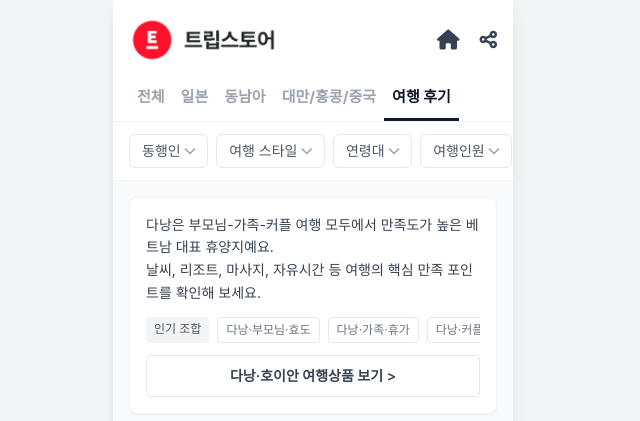
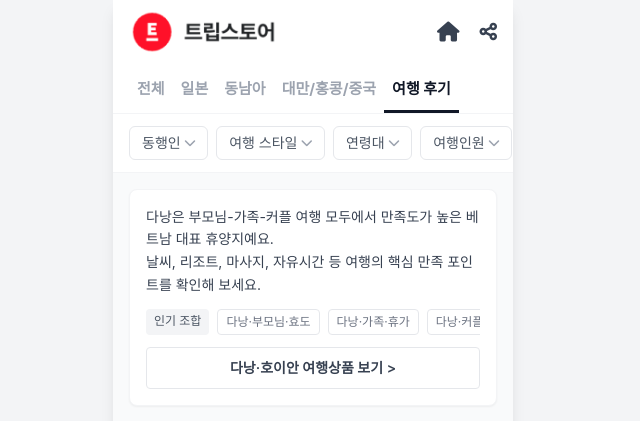
Before and after one commit to pringlez2/review-hub-0129, a Flask app: page / in a window 1280 px wide. Shown: the top 421 px of the page, without its empty margins (327-967 px from the left). Run offline with Flask 3, Linux system fonts and the light colour scheme; some libraries are stand-ins or nearby versions.

Commit message:
style: reduce GNB top padding by half

```diff
--- a/templates/detail.html
+++ b/templates/detail.html
@@ -20,7 +20,7 @@
     <!-- Header -->
     <header class="bg-white sticky top-0 z-50">
         <!-- Brand Bar -->
-        <div class="flex items-center justify-between px-4 pt-4 pb-2">
+        <div class="flex items-center justify-between px-4 pt-2 pb-2">
             <div class="flex items-center">
                 <img src="{{ url_for('static', filename='images/ts_logo_brand.png') }}" alt="트립스토어"
                     class="h-12 object-contain cursor-pointer" onclick="location.href='/'">
--- a/templates/index.html
+++ b/templates/index.html
@@ -29,7 +29,7 @@
     <!-- Header -->
     <header class="bg-white sticky top-0 z-50">
         <!-- Brand Bar -->
-        <div class="flex items-center justify-between px-4 pt-4 pb-2">
+        <div class="flex items-center justify-between px-4 pt-2 pb-2">
             <div class="flex items-center">
                 <img src="{{ url_for('static', filename='images/ts_logo_brand.png') }}" alt="트립스토어"
                     class="h-12 object-contain cursor-pointer" onclick="location.href='/'">
```
